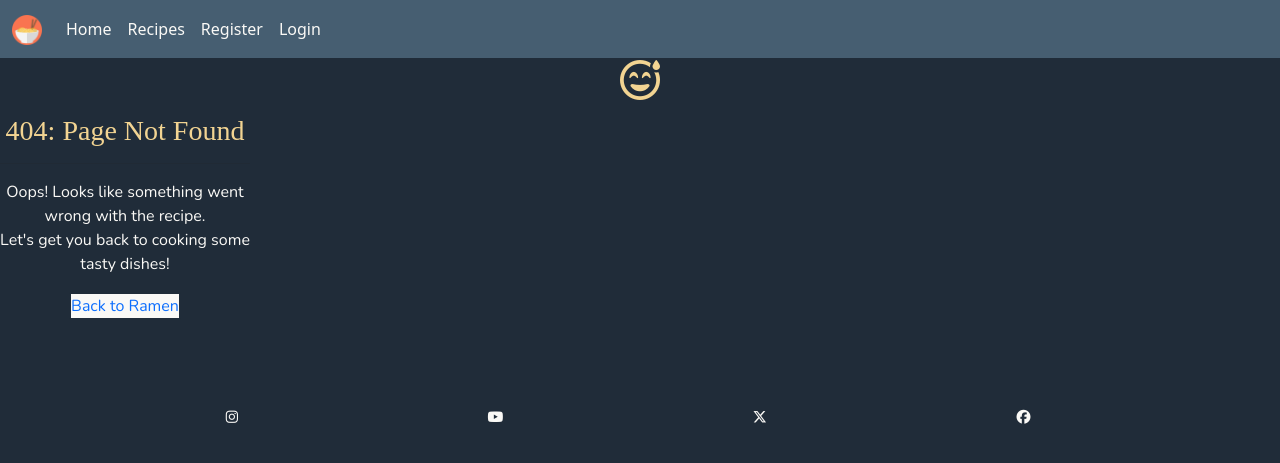
After one commit to ZoeMacf/oodles-of-comfort, a Django app: template templates/404.html in a window 1280 px wide. The commit adds this page. Shown: the top 463 px of the page. Run offline with Django 4.2, Linux system fonts and the light colour scheme; the template is opened without the code that fills it, so the values that code supplies are empty; some libraries are stand-ins or nearby versions; some web fonts are replaced.

Commit message:
add custom 404

```diff
--- a/static/css/style.css
+++ b/static/css/style.css
@@ -358,6 +358,32 @@ margin-top: 25px;
 color: #FAF9F6;
 }
 
+/* 404 page */
+
+#error-icon-container {
+display: flex;
+justify-content: center;
+color: #FAF9F6;
+}
+
+#error-message-container {
+height: 250px;
+width: 250px;
+text-align: center;
+}
+
+#home-btn {
+background-color:#FAF9F6;
+border: solid 2px #202C39;
+border-radius: 2px;
+font-family: Nunito;
+text-align: center;
+}
+
+#home-btn:hover {
+background-color: #465E71;
+color: #FAF9F6;
+}
 /* Media Queries */
 
 @media (max-width:1024px) {
--- /dev/null
+++ b/templates/404.html
@@ -0,0 +1,18 @@
+{% extends "base.html" %}{% block content %}
+
+{% load static %}
+
+<div id="error-icon-container">
+    <h1 id="error-icon"><i class="fa-regular fa-face-grin-beam-sweat"></i></h1>
+</div>
+
+<div id="error-message-container">
+    <h3 id="error-heading">404: Page Not Found</h3>
+    <hr>
+    <p id="error-message">Oops! Looks like something went wrong with the recipe.<br>
+    Let's get you back to cooking some tasty dishes!</p>
+    <a id="home-btn"type="button" href="{% url 'home' %}">Back to Ramen</a>
+</div>
+
+
+{% endblock %}
--- a/templates/base.html
+++ b/templates/base.html
@@ -28,8 +28,7 @@
       <div class="row">
         <div class="col-md-8 offset-md-2">
           {% for message in messages %}
-          <div class="alert {{ message.tags }} alert-dismissible
-            fade show" id="msg" role="alert">
+          <div class="alert {{ message.tags }} alert-dismissible" id="msg" role="alert">
             {{ message | safe }}
             <button type="button" class="btn-close"
               data-bs-dismiss="alert" aria-label="Close"></button>
```
Lines whose indentation alone changed are shown as unchanged.
